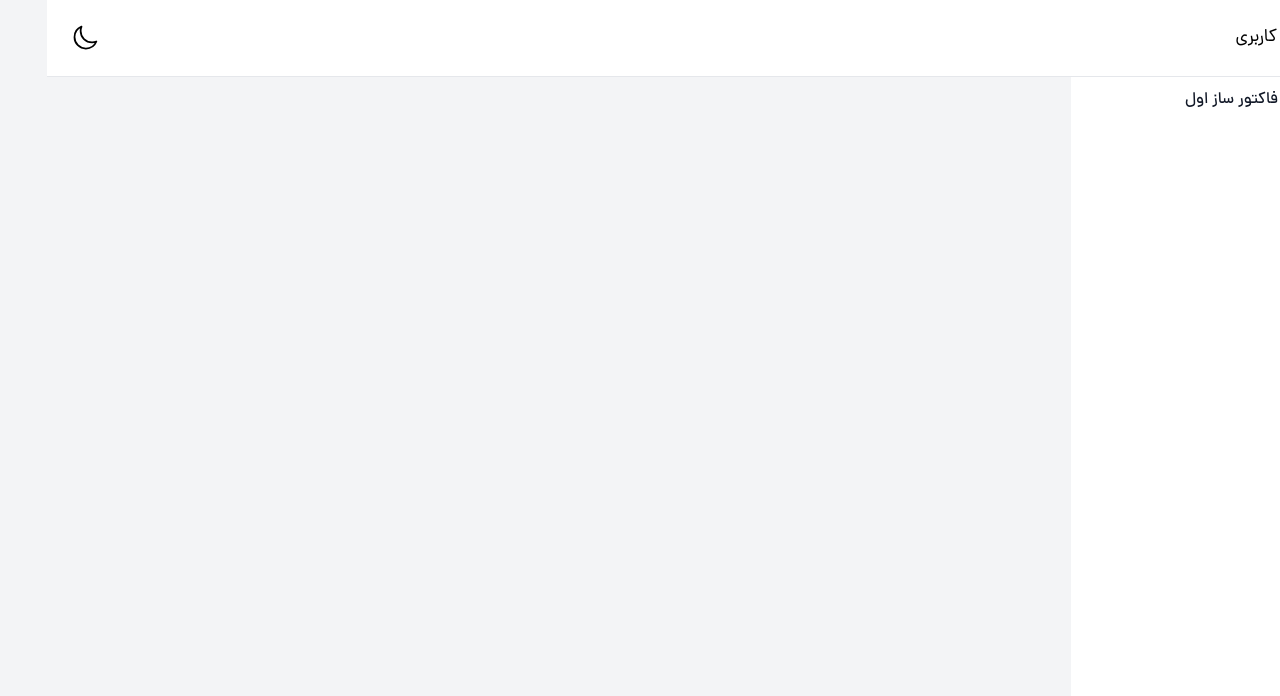
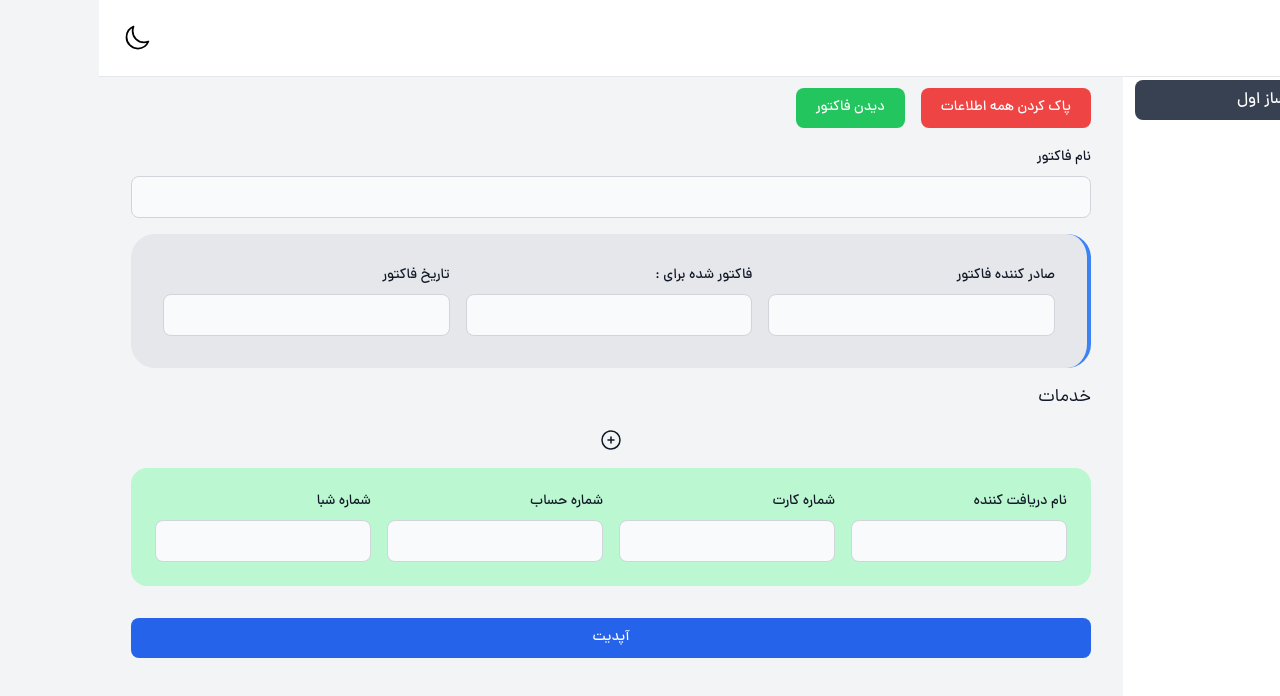
Before and after one commit to AmirhosseinDanesh/factormaker, a React (Vite) app: page /p-admin/factor-v1 in a window 1280 px wide. Shown: the top 696 px of the page. Built offline with nearby package versions, Linux system fonts and the light colour scheme.

Commit message:
remove dark mode and fix bugs

```diff
--- a/index.html
+++ b/index.html
@@ -12,11 +12,11 @@
   <div id="root"></div>
   <script type="module" src="/src/main.jsx"></script>
   <script>
-    if (localStorage.theme === 'dark' || (!('theme' in localStorage) && window.matchMedia('(prefers-color-scheme: dark)').matches)) {
-      document.documentElement.classList.add('dark')
-    } else {
-      document.documentElement.classList.remove('dark')
-    }
+    // if (localStorage.theme === 'dark' || (!('theme' in localStorage) && window.matchMedia('(prefers-color-scheme: dark)').matches)) {
+    //   document.documentElement.classList.add('dark')
+    // } else {
+    //   document.documentElement.classList.remove('dark')
+    // }
   </script>
 </body>
 
--- a/src/Pages/Admin-panel/AdminPanel.jsx
+++ b/src/Pages/Admin-panel/AdminPanel.jsx
@@ -48,13 +48,13 @@ export default function AdminPanel() {
 
                 <div>
                   <div className='py-3' id='toggle-theme' onClick={() => {
-                    if (localStorage.theme === 'dark') {
-                      document.documentElement.classList.remove('dark')
-                      localStorage.theme = "light"
-                    } else {
-                      document.documentElement.classList.add('dark')
-                      localStorage.setItem("theme", "dark")
-                    }
+                    // if (localStorage.theme === 'dark') {
+                    //   document.documentElement.classList.remove('dark')
+                    //   localStorage.theme = "light"
+                    // } else {
+                    //   document.documentElement.classList.add('dark')
+                    //   localStorage.setItem("theme", "dark")
+                    // }
                   }} >
                     <svg className='w-5 h-6 md:w-7 md:h-7  inline-block dark:hidden' xmlns="http://www.w3.org/2000/svg" fill="none" viewBox="0 0 24 24" strokeWidth={1.5} stroke="currentColor">
                       <path strokeLinecap="round" strokeLinejoin="round" d="M21.752 15.002A9.718 9.718 0 0118 15.75c-5.385 0-9.75-4.365-9.75-9.75 0-1.33.266-2.597.748-3.752A9.753 9.753 0 003 11.25C3 16.635 7.365 21 12.75 21a9.753 9.753 0 009.002-5.998z" />
@@ -87,7 +87,7 @@ export default function AdminPanel() {
         <div className="h-full px-3 pb-4 overflow-y-auto bg-white dark:bg-gray-800">
           <ul className="space-y-2 text-xs md:text-base font-medium">
             <li>
-              <NavLink to="/p-admin/factor" className={({ isActive }) => (isActive ? "flex items-center p-2 rounded-lg dark:text-white hover:bg-gray-700 dark:hover:bg-gray-700 bg-gray-700 text-white dark:bg-gray-500 " : "flex items-center p-2 text-gray-900 rounded-lg dark:text-white hover:bg-gray-100 dark:hover:bg-gray-700")}>
+              <NavLink to="/p-admin/factor-v1" className={({ isActive }) => (isActive ? "flex items-center p-2 rounded-lg dark:text-white hover:bg-gray-700 dark:hover:bg-gray-700 bg-gray-700 text-white dark:bg-gray-500 " : "flex items-center p-2 text-gray-900 rounded-lg dark:text-white hover:bg-gray-100 dark:hover:bg-gray-700")}>
                 <svg className="w-5 h-6" xmlns="http://www.w3.org/2000/svg" fill="none" viewBox="0 0 24 24" strokeWidth="1.5" stroke="currentColor" >
                   <path strokeLinecap="round" strokeLinejoin="round" d="M2.25 12l8.954-8.955c.44-.439 1.152-.439 1.591 0L21.75 12M4.5 9.75v10.125c0 .621.504 1.125 1.125 1.125H9.75v-4.875c0-.621.504-1.125 1.125-1.125h2.25c.621 0 1.125.504 1.125 1.125V21h4.125c.621 0 1.125-.504 1.125-1.125V9.75M8.25 21h8.25" />
                 </svg>
--- a/src/Pages/Admin-panel/Factor/Factor.jsx
+++ b/src/Pages/Admin-panel/Factor/Factor.jsx
@@ -55,19 +55,19 @@ export default function Factor() {
                             <div className="">
                                 <Input label="نام فاکتور" type="text" name="factorName" placeholder="" />
                             </div>
-                            <div className="grid grid-cols-1 md:grid-cols-3 gap-4 bg-gray-200 border-blue-500 rounded-3xl border-r-4 p-8">
+                            <div className="grid grid-cols-1 md:grid-cols-3 gap-4 bg-gray-200 dark:bg-gray-700 border-blue-500 rounded-3xl border-r-4 p-8">
                                 <Input label="صادر کننده فاکتور" type="text" name="exporter" placeholder="" />
                                 <Input label="فاکتور شده برای :" type="text" name="factorFor" placeholder="" />
                                 <Input label="تاریخ فاکتور" type="text" name="date" placeholder="" />
                             </div>
                             <div className="grid grid-cols-1 gap-4">
-                                خدمات
+                                <span className='text-gray-900 dark:text-white'>خدمات</span>
                                 <FieldArray name="infos">
                                     {({ push, remove }) => (
                                         <>
                                             {Array.isArray(values.infos) &&
                                                 values.infos.map((_, index) => (
-                                                    <div key={index} className="grid grid-cols-2 gap-4 pb-4 border-b border-gray-900">
+                                                    <div key={index} className="grid grid-cols-2 gap-4 pb-4 border-b border-gray-900 dark:border-gray-100">
                                                         <Field
                                                             as={Input}
                                                             label="نام خدمات"
@@ -82,7 +82,7 @@ export default function Factor() {
                                                             name={`infos[${index}].infoPrice`}
                                                             placeholder=""
                                                         />
-                                                        <span className='flex justify-center col-span-2' onClick={() => { remove(index) }}>
+                                                        <span className='flex justify-center col-span-2 text-gray-100 dark:text-white' onClick={() => { remove(index) }}>
                                                             <svg xmlns="http://www.w3.org/2000/svg" fill="none" viewBox="0 0 24 24" strokeWidth={1.5} stroke="currentColor" className="w-5 h-5">
                                                                 <path strokeLinecap="round" strokeLinejoin="round" d="M14.74 9l-.346 9m-4.788 0L9.26 9m9.968-3.21c.342.052.682.107 1.022.166m-1.022-.165L18.16 19.673a2.25 2.25 0 01-2.244 2.077H8.084a2.25 2.25 0 01-2.244-2.077L4.772 5.79m14.456 0a48.108 48.108 0 00-3.478-.397m-12 .562c.34-.059.68-.114 1.022-.165m0 0a48.11 48.11 0 013.478-.397m7.5 0v-.916c0-1.18-.91-2.164-2.09-2.201a51.964 51.964 0 00-3.32 0c-1.18.037-2.09 1.022-2.09 2.201v.916m7.5 0a48.667 48.667 0 00-7.5 0" />
                                                             </svg>
@@ -96,7 +96,7 @@ export default function Factor() {
                                                     viewBox="0 0 24 24"
                                                     strokeWidth={1.5}
                                                     stroke="currentColor"
-                                                    className="w-6 h-6"
+                                                    className="w-6 h-6 text-gray-900 dark:text-white"
                                                 >
                                                     <path strokeLinecap="round" strokeLinejoin="round" d="M12 9v6m3-3H9m12 0a9 9 0 11-18 0 9 9 0 0118 0z" />
                                                 </svg>
@@ -105,7 +105,7 @@ export default function Factor() {
                                     )}
                                 </FieldArray>
                             </div>
-                            <div className="grid grid-cols-1 md:grid-cols-4 gap-4 bg-green-200 px-6 py-2 pb-4 mb-4 rounded-2xl">
+                            <div className="grid grid-cols-1 md:grid-cols-4 gap-4 bg-green-200 dark:bg-green-300 p-6 mb-4 rounded-2xl">
                                 <Input label="نام دریافت کننده" type="text" name="paymentName" placeholder="" />
                                 <Input label="شماره کارت" type="text" name="paymentCardNumber" placeholder="" />
                                 <Input label="شماره حساب" type="text" name="paymentAccountNumber" placeholder="" />
--- a/src/Pages/Client/ClientFactor.jsx
+++ b/src/Pages/Client/ClientFactor.jsx
@@ -1,9 +1,8 @@
-import React from 'react'
+import React, { useEffect } from 'react'
 
 
 export default function ClientFactor() {
     const factorOBJ = JSON.parse(localStorage.getItem("factor"))
-
     return (
         <div className='w-[895px] mx-auto mt-20 font-Iransans'>
             <div className='font-IransansBold text-xl text-center'>{factorOBJ?.factorName}</div>
--- a/src/Routes/routes.jsx
+++ b/src/Routes/routes.jsx
@@ -11,7 +11,7 @@ const routes = [
         path: "/p-admin/*",
         element: <AdminPanel /> ,
         children: [
-            { path: "factor", element: <Factor /> },
+            { path: "factor-v1", element: <Factor /> },
         ]
     },
 ]
```
